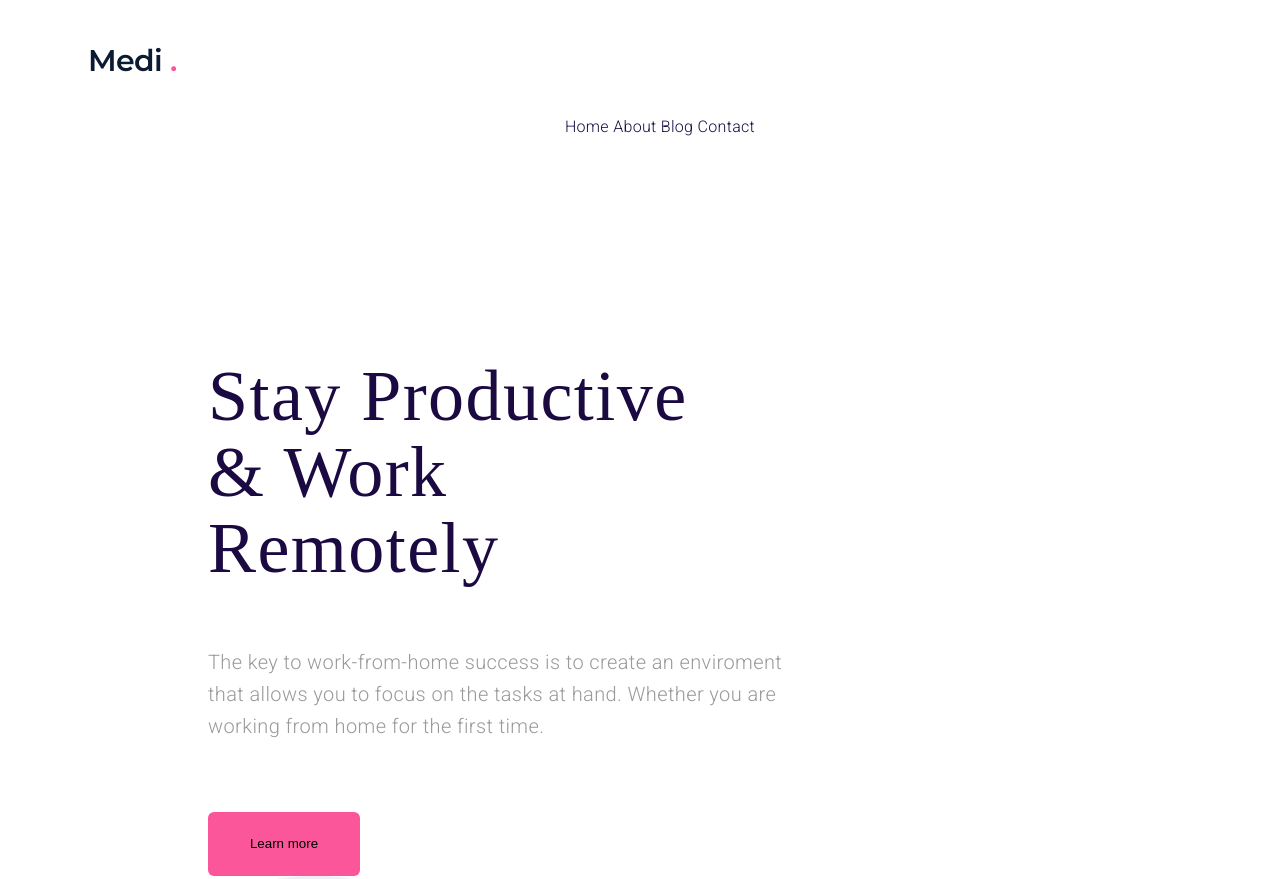
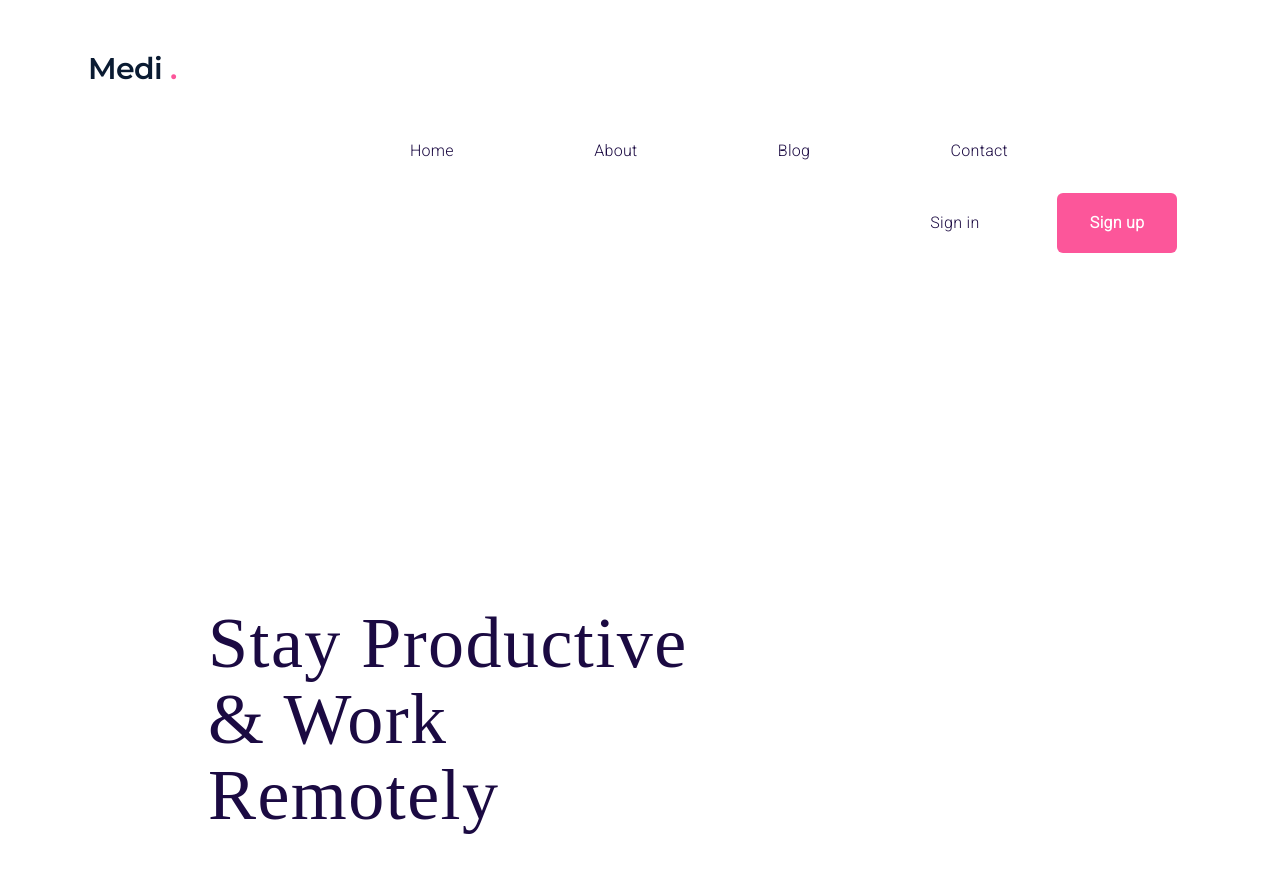
Before and after one commit to JohnWestGit2021/Figma, a plain HTML site: page index.html in a window 1280 px wide. Shown: the top 879 px of the page. Drawn offline with Linux system fonts and the light colour scheme; a web font is replaced by a local one.

Commit message:
commit again after not seeing changes in github

```diff
--- a/index.html
+++ b/index.html
@@ -10,15 +10,16 @@
 </head>
 <body>
     <header>
-        <h3 class="logo" >Medi <span class="logo-dot">.</span ></h3>
-        <nav>
-            <ul>
+        <div>
+            <h3 class="logo" >Medi <span class="logo-dot">.</span ></h3>
+            <ul class="menu">
                 <li><a href=#>Home</a></li>
                 <li><a href=#>About</a></li>
                 <li><a href=#>Blog</a></li>
                 <li><a href=#>Contact</a></li>
-            </ul>
-        </nav>
+            <button class="signin-btn">Sign in</button>
+            <button class="signup-btn">Sign up</button>
+        </div>
     </header>
     <main>
         <section>
@@ -28,9 +29,9 @@
                 enviroment that allows you to focus on the tasks at hand. Whether you are working from home for the first time.</p>
             <button class="learnmore-btn">Learn more</button>
         </section>
+
+        <section>
             <img src="/images/image1.png" alt="man doing Yoga">
-        <section>
-
         </section>
 
     </main>
--- a/styles/index.css
+++ b/styles/index.css
@@ -1,25 +1,26 @@
+
 .logo {
     font-family: Montserrat;
     font-style: normal;
     font-weight: 900;
     font-size: 30px;
-    line-height: 160%;
-    /* or 48px */
-
+    line-height: 48px;
     letter-spacing: -0.02em;
-
     color: #0A1B32;
     margin-top: 37px;
     margin-left: 80px;
+    display:inline-block;
 }
 
 .logo-dot {
-
     color: #FC569A;
+    display:inline-block;
 }
 
-section {
-    display: inline-block;
+.menu {
+    word-spacing: 38px;
+    display:inline-block;
+/*dont know why the ul margins dont get changed more */
 }
 
 ul {
@@ -32,20 +33,66 @@ ul {
 
     text-align: center;
     letter-spacing: 0.02em;
-
     color: #1B0A42;
-
 }
 
 ul li {
     list-style: none;
+    color: #1B0A42;
     display: inline-block;
-    color: #1B0A42;
+    margin-left: 98px;
 }
 
 ul li a {
     text-decoration: none;
     color: #1B0A42;
+    display: inline-block;
+}
+
+.signin-btn {
+    width: 120px;
+    height: 60px;
+    margin-top: 30px;
+    margin-left: 752px;
+    background-color: transparent;
+    border-radius: 6px;
+    border: none;
+    display: inline-block;
+    font-family: Roboto;
+    font-style: normal;
+    font-weight: normal;
+    font-size: 16px;
+    line-height: 24px;
+/* identical to box height, or 150% */
+    text-align: center;
+    letter-spacing: 0.02em;
+/*Spacing between words too large dont know why */
+    color: #1B0A42;
+}
+
+.signup-btn {
+    width: 120px;
+    height: 60px;
+    margin-top: 30px;
+    background-color: #FC569A;
+    border-radius: 6px;
+    border: none;
+    display: inline-block;
+    font-family: Roboto;
+    font-style: normal;
+    font-weight: bold;
+    font-size: 16px;
+    line-height: 24px;
+/* identical to box height, or 150% */
+    text-align: center;
+    letter-spacing: 0.02em;
+/*Spacing between words too large dont know why */
+    color: #FFFFFF;
+}
+
+section {
+    margin-top: 133px;
+    display: inline-block;
 }
 
 .main-title {
@@ -86,4 +133,13 @@ ul li a {
     background-color: #FC569A;
     border-radius: 6px;
     border: none;
+    font-family: Roboto;
+    font-style: normal;
+    font-weight: bold;
+    font-size: 16px;
+    line-height: 32px;
+/* or 200% */
+    text-align: center;
+    letter-spacing: 0.02em;
+    color: #FFFFFF;
 }
```
